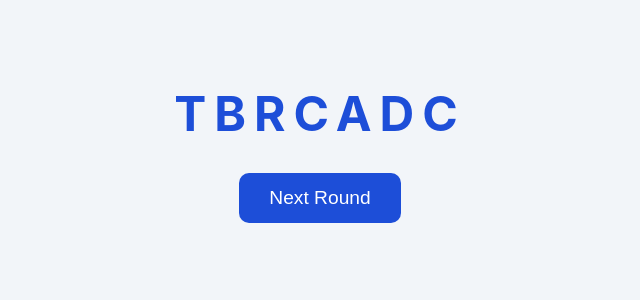
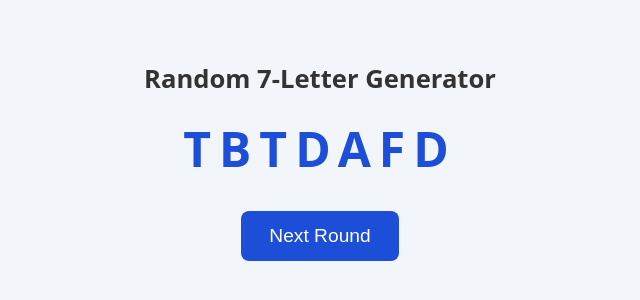
Before and after one commit to RedEis91/7-letter-generator, a plain HTML site: page index.html in a window 1280 px wide. Shown: the part 116-416 px from the top of the page, without its empty margins (320-960 px from the left). Drawn offline with Linux system fonts and the light colour scheme.

Commit message:
Update index.html

```diff
--- a/index.html
+++ b/index.html
@@ -3,33 +3,39 @@
 <head>
   <meta charset="UTF-8">
   <meta name="viewport" content="width=device-width, initial-scale=1.0">
-
-<title>7 Letter Generator</title>
+  <title>7-Letter Generator</title>
 
   <style>
     body {
-    font-family: -apple-system, BlinkMacSystemFont, Arial, sans-serif;
+      font-family: system-ui, -apple-system, BlinkMacSystemFont, Arial, sans-serif;
       text-align: center;
       background: #f2f5f9;
       margin: 0;
-    padding-top: 25vh;
+      padding-top: 20vh;
+    }
+
+    h1 {
+      font-size: 1.6rem;
+      margin-bottom: 20px;
+      color: #333;
     }
 
     #output {
       font-size: 3rem;
+      letter-spacing: 8px;
       font-weight: bold;
-    letter-spacing: 8px;
+      color: #1d4ed8;
       margin-bottom: 30px;
-    color: #1d4ed8;
     }
 
     button {
       font-size: 1.2rem;
-    padding: 14px 30px;
-    border-radius: 10px;
+      padding: 14px 28px;
+      border-radius: 8px;
       border: none;
       background: #1d4ed8;
       color: white;
+      cursor: pointer;
     }
 
     button:active {
@@ -40,47 +46,66 @@
 
 <body>
 
-<div id="output">LOADING</div>
-
-<button onclick="generate()">Next Round</button>
+  <h1>Random 7-Letter Generator</h1>
+  <div id="output">— — — — — — —</div>
+  <button id="nextRound">Next Round</button>
 
   <script>
-  // LETTERS
-  var letters = [
-    "A","B","C","D","E","F","G","H","I","J","K","L","M",
-    "N","O","P","Q","R","S","T","U","V","W","X","Y","Z"
-  ];
+    // Wait until DOM is ready (mobile-safe)
+    document.addEventListener("DOMContentLoaded", function () {
 
-  // CUMULATIVE PROBABILITIES (must increase)
-  var cumProbs = [
-    0.155, 0.196, 0.256, 0.296, 0.309, 0.344, 0.382,
-    0.450, 0.532, 0.534, 0.547, 0.587, 0.630,
-    0.658, 0.729, 0.769, 0.770, 0.800, 0.877,
-    1.000, 1.020, 1.030, 1.060, 1.070, 1.090, 1.100
-  ];
+      var firstLetterFreq = {
+        A: 0.155, B: 0.041, C: 0.060, D: 0.040, E: 0.013,
+        F: 0.035, G: 0.038, H: 0.068, I: 0.082, J: 0.002,
+        K: 0.013, L: 0.040, M: 0.043, N: 0.028, O: 0.071,
+        P: 0.040, Q: 0.001, R: 0.030, S: 0.077, T: 0.159,
+        U: 0.020, V: 0.010, W: 0.038, X: 0.001, Y: 0.020, Z: 0.001
+      };
+
+      // Normalize distribution
+      var sum = 0;
+      for (var k in firstLetterFreq) sum += firstLetterFreq[k];
+      for (var k2 in firstLetterFreq) firstLetterFreq[k2] /= sum;
+
+      // Build cumulative distribution
+      var letters = [];
+      var cumProbs = [];
+      var cum = 0;
+
+      for (var letter in firstLetterFreq) {
+        letters.push(letter);
+        cum += firstLetterFreq[letter];
+        cumProbs.push(cum);
+      }
 
       function sampleLetter() {
         var r = Math.random();
         for (var i = 0; i < cumProbs.length; i++) {
           if (r < cumProbs[i]) return letters[i];
         }
-    return "Z";
+        return letters[letters.length - 1];
       }
 
       function random7Letters() {
-    var word = "";
+        var result = "";
         for (var i = 0; i < 7; i++) {
-      word += sampleLetter();
+          result += sampleLetter();
         }
-    return word;
+        return result;
       }
 
-  function generate() {
-    document.getElementById("output").innerHTML = random7Letters();
+      function generateWord() {
+        document.getElementById("output").textContent = random7Letters();
       }
 
-  // FORCE first generation
-  generate();
+      // Button click handler (mobile-safe)
+      document
+        .getElementById("nextRound")
+        .addEventListener("click", generateWord);
+
+      // Initial word
+      generateWord();
+    });
   </script>
 
 </body>
```
Lines whose indentation alone changed are shown as unchanged.
